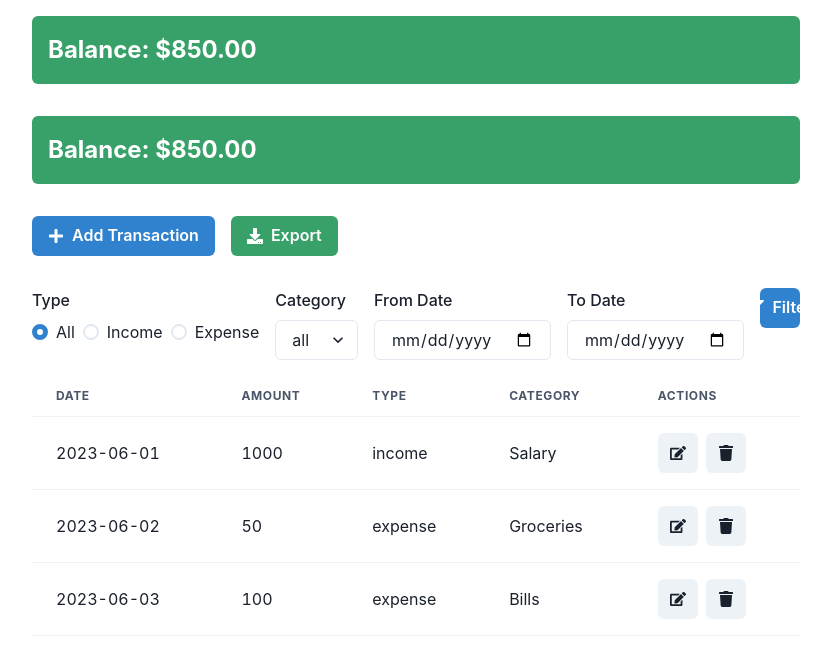
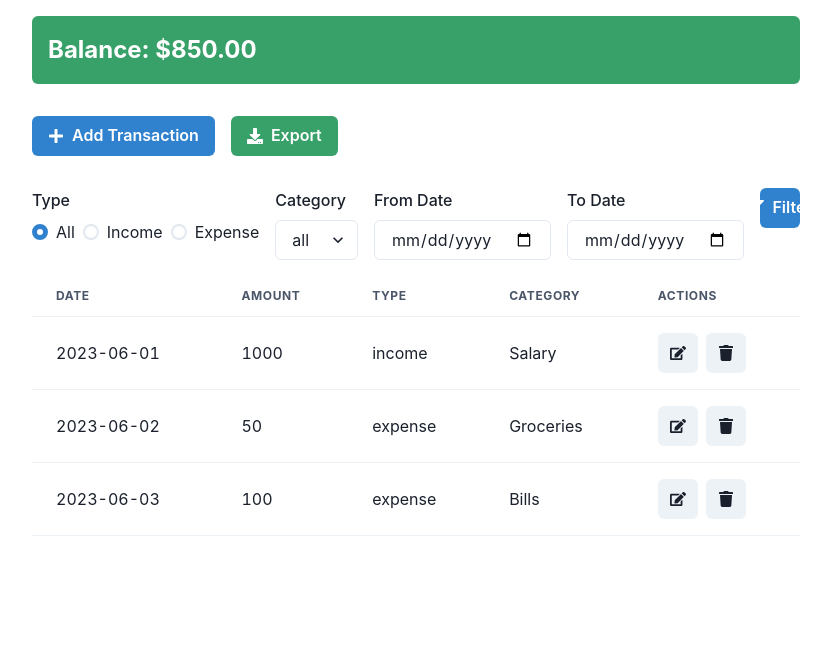
Before and after one commit to GPT-Engineer-App-Dev/finance-tracker, a React (Vite) app: page / in a window 1280 px wide. Shown: the top 658 px of the page, without its empty margins (224-1055 px from the left). Built offline with nearby package versions, Linux system fonts and the light colour scheme.

Commit message:
Removed the duplicate balance display from the `Index` component.

```diff
--- a/src/pages/Index.jsx
+++ b/src/pages/Index.jsx
@@ -122,11 +122,6 @@ const Index = () => {
           Balance: {formatCurrency(balance)}
         </Text>
       </Box>
-      <Box bg={balance >= 0 ? "green.500" : "red.500"} p={4} mb={8} borderRadius="md">
-        <Text fontSize="2xl" fontWeight="bold" color="white">
-          Balance: {formatCurrency(balance)}
-        </Text>
-      </Box>
       <TransactionModal isOpen={isOpen} onClose={onClose} onSubmit={addTransaction} />
       <Stack direction="row" spacing={4} mb={4}>
         <Button colorScheme="blue" leftIcon={<FaPlus />} onClick={onOpen}>
```
